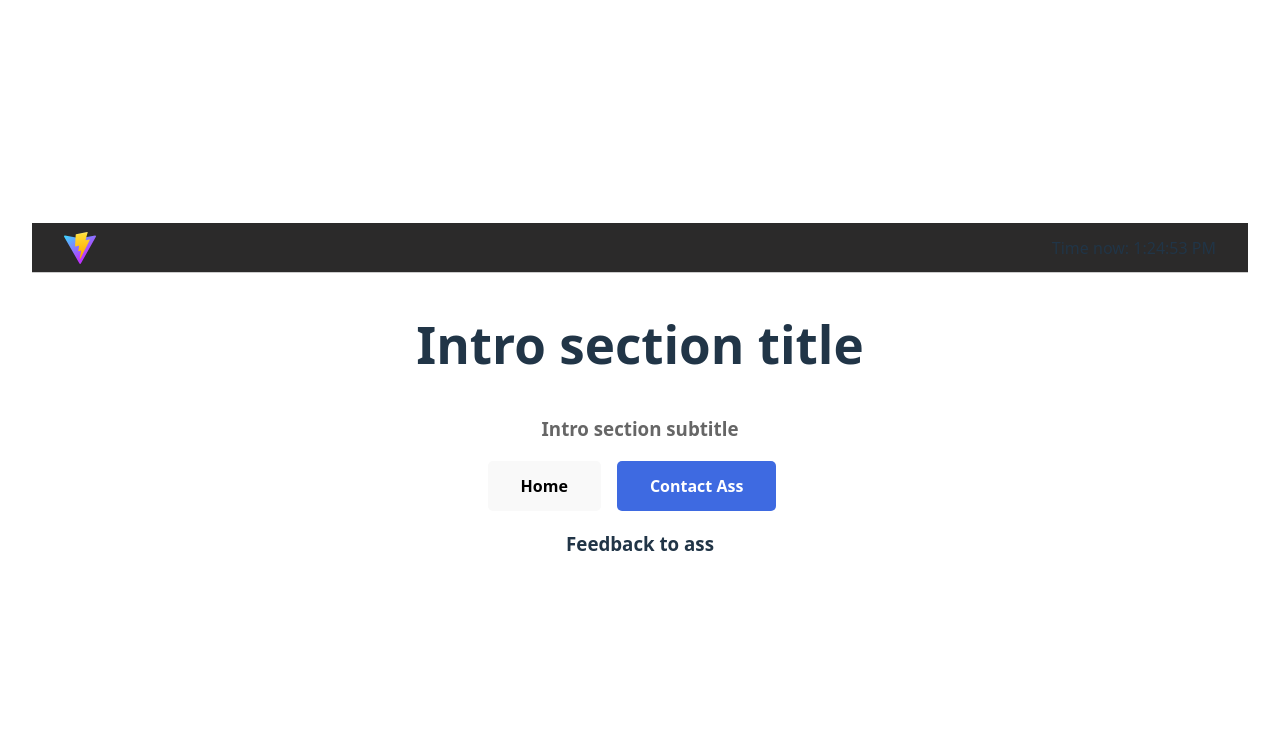
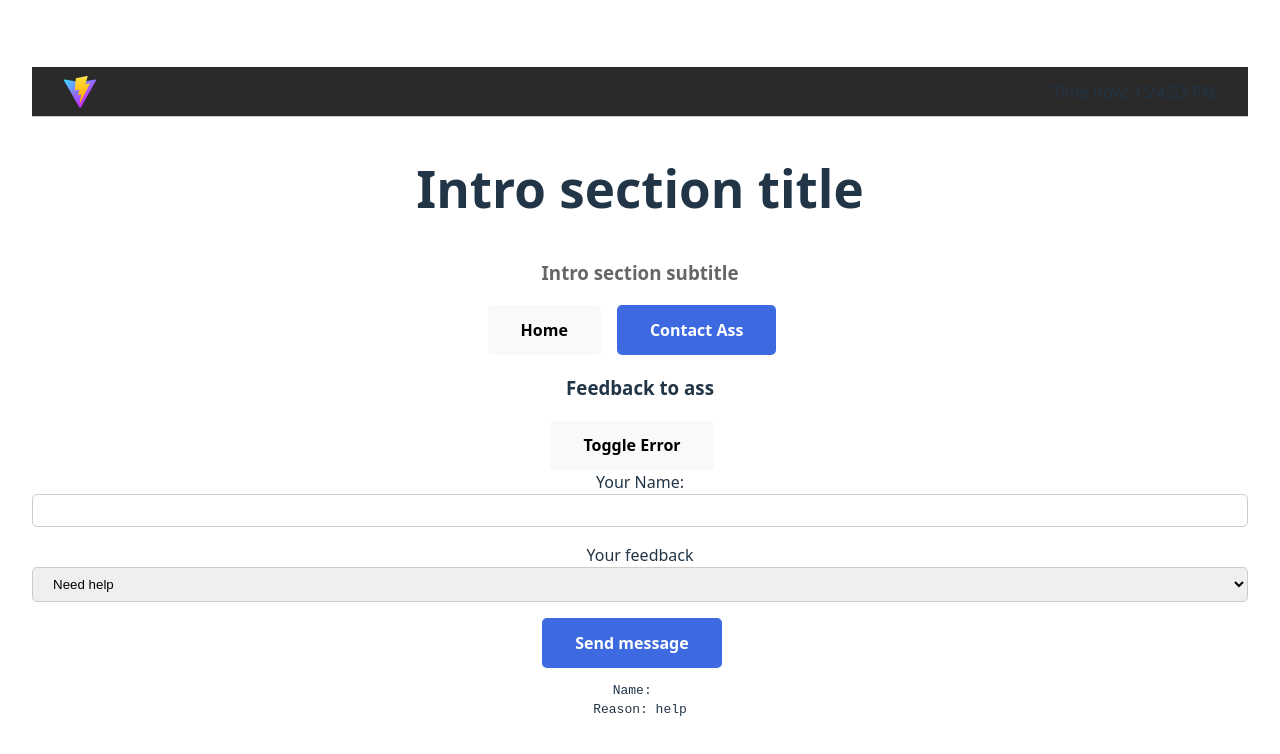
Before and after one commit to LorensKc/React-Vite, a React (Vite) app: page / in a window 1280 px wide. Shown: the top 754 px of the page. Built offline with nearby package versions, Linux system fonts and the light colour scheme.

Commit message:
before refactor Feedback

```diff
--- a/package.json
+++ b/package.json
@@ -11,7 +11,8 @@
   },
   "dependencies": {
     "react": "^19.0.0",
-    "react-dom": "^19.0.0"
+    "react-dom": "^19.0.0",
+    "styled-components": "^6.1.17"
   },
   "devDependencies": {
     "@eslint/js": "^9.21.0",
--- a/src/components/Button/Button.jsx
+++ b/src/components/Button/Button.jsx
@@ -1,13 +1,12 @@
 import { Children } from 'react';
 import './Button.scss';
 
-function Button({text, children, onClick, isActive}) {
-    // let classes = 'button';
-    // if(isActive) classes += ' active';
-
-
+function Button({text, children, isActive, ...props}) {
     return(
-        <button className={isActive ? 'button active' : 'button'} onClick={onClick}>
+        <button
+            {...props}
+            className={isActive ? 'button active' : 'button'}
+        >
             {text}
             {children}
         </button>
--- a/src/components/Button/Button.scss
+++ b/src/components/Button/Button.scss
@@ -8,4 +8,8 @@
         background: #3e6ae1;
         color: #fff;
     }
+
+    &:disabled {
+        cursor: not-allowed;
+    }
 }
--- a/src/components/FeedbackSection.jsx
+++ b/src/components/FeedbackSection.jsx
@@ -1,9 +1,49 @@
-
+import Button from "./Button/Button"
+import { useState } from "react"
 
 function FeedbackSection() {
+    const [name, setName ] = useState('');
+    const [hasError, setHasError ] = useState(false);
+    const [reason, setReason ] = useState('help');
+
+    function handleNameChange(event) {
+        setName(event.target.value)
+        setHasError(event.target.value.trim().length === 0);
+    }
+
+    function toggleError() {
+        setHasError((prev) => !prev)
+        // setHasError(!hasError); // false
+        // setHasError(!hasError); //true
+    }
+
     return (
         <section>
             <h3>Feedback to ass</h3>
+
+            <Button onClick={toggleError}>Toggle Error</Button>
+
+            <form action="">
+                <label htmlFor="name">Your Name:</label>
+                <input type="text" id="name" className="control" value={name} onChange={handleNameChange}
+                style={{
+                    border: hasError ? '1px solid red' : null,
+                }}/>
+
+                <label htmlFor="reason:">Your feedback</label>
+                <select id="reason" className="control" value={reason} onChange={(e) => setReason(e.target.value)}>
+                    <option value="error">Error</option>
+                    <option value="help">Need help</option>
+                    <option value="suggest">Suggest</option>
+                </select>
+
+                <Button disabled={hasError} isActive={!hasError}>Send message</Button>
+            </form>
+
+            <pre>
+                Name: {name} <br />
+                Reason: {reason}
+            </pre>
         </section>
     )
 }
--- a/src/components/Header/Header.jsx
+++ b/src/components/Header/Header.jsx
@@ -1,6 +1,18 @@
 import { useState } from 'react';
 import logo from '/vite.svg';
-import './Header.scss';
+import { styled } from 'styled-components'
+// import './Header.scss';
+
+const HeaderContainer = styled.header`
+    height: 50px;
+    display: flex;
+    padding: 0 2rem;
+    justify-content: space-between;
+    align-items: center;
+    border-bottom: 1px solid #ccc;
+    background: #2b2a2a;
+    box-sizing: border-box;
+`
 
 function Header() {
     const [now, setNow] = useState(new Date())
@@ -8,12 +20,12 @@ function Header() {
 
     return (
         <>
-            <header>
-            <img src={ logo } alt="React logo" />
-            {/* <h3>Sony Corporation</h3> */}
+            <HeaderContainer>
+                <img src={ logo } alt="React logo" />
+                {/* <h3>Sony Corporation</h3> */}
 
-            <span>Time now: {now.toLocaleTimeString()}</span>
-        </header>
+                <span>Time now: {now.toLocaleTimeString()}</span>
+            </HeaderContainer>
         </>
     )
 }
--- a/src/index.css
+++ b/src/index.css
@@ -58,6 +58,15 @@ li {
   text-align: start;
 }
 
+.control {
+  border: 1px solid #ccc;
+  border-radius: 5px;
+  padding: .5rem 1rem;
+  margin-bottom: 1rem;
+  width: 100%;
+  box-sizing: border-box;
+}
+
 @media (prefers-color-scheme: light) {
   :root {
     color: #213547;
```
Also changed, not shown: 1 other file (tests, documents, lock files or other folders).
